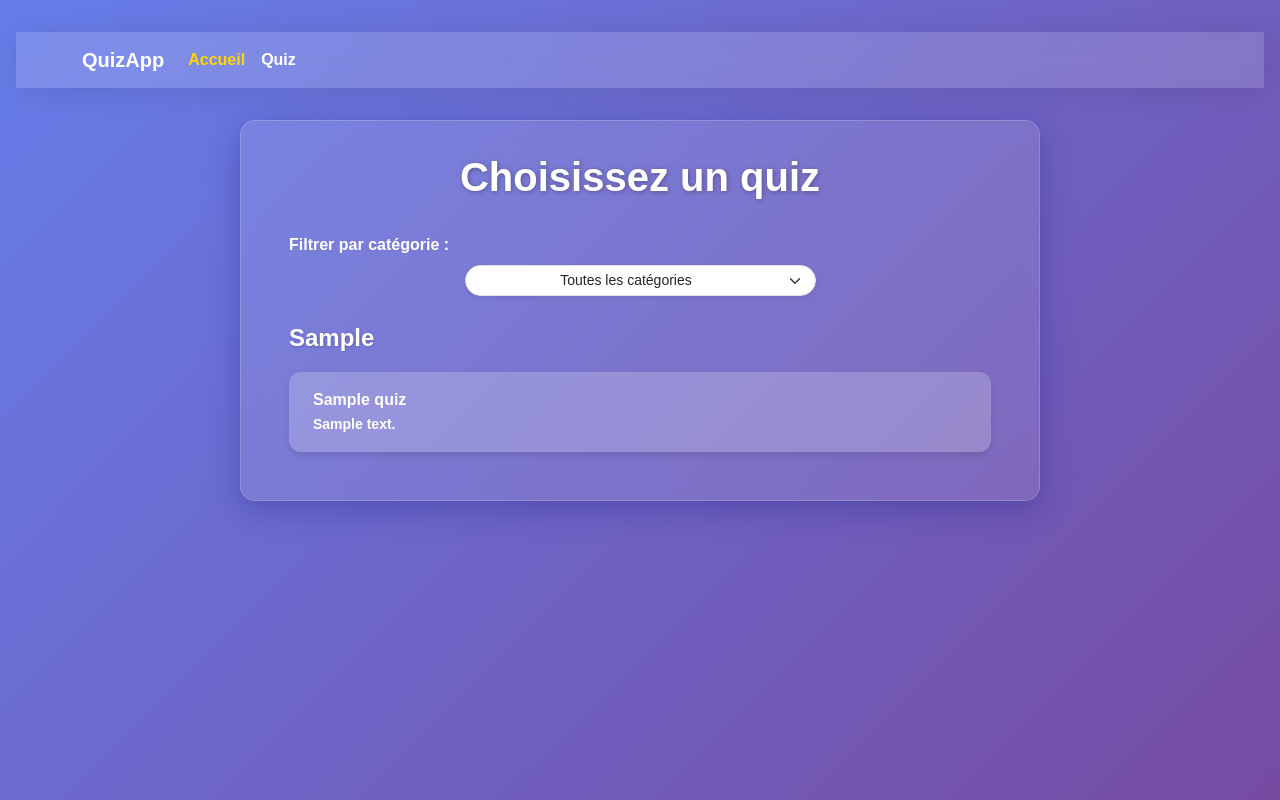
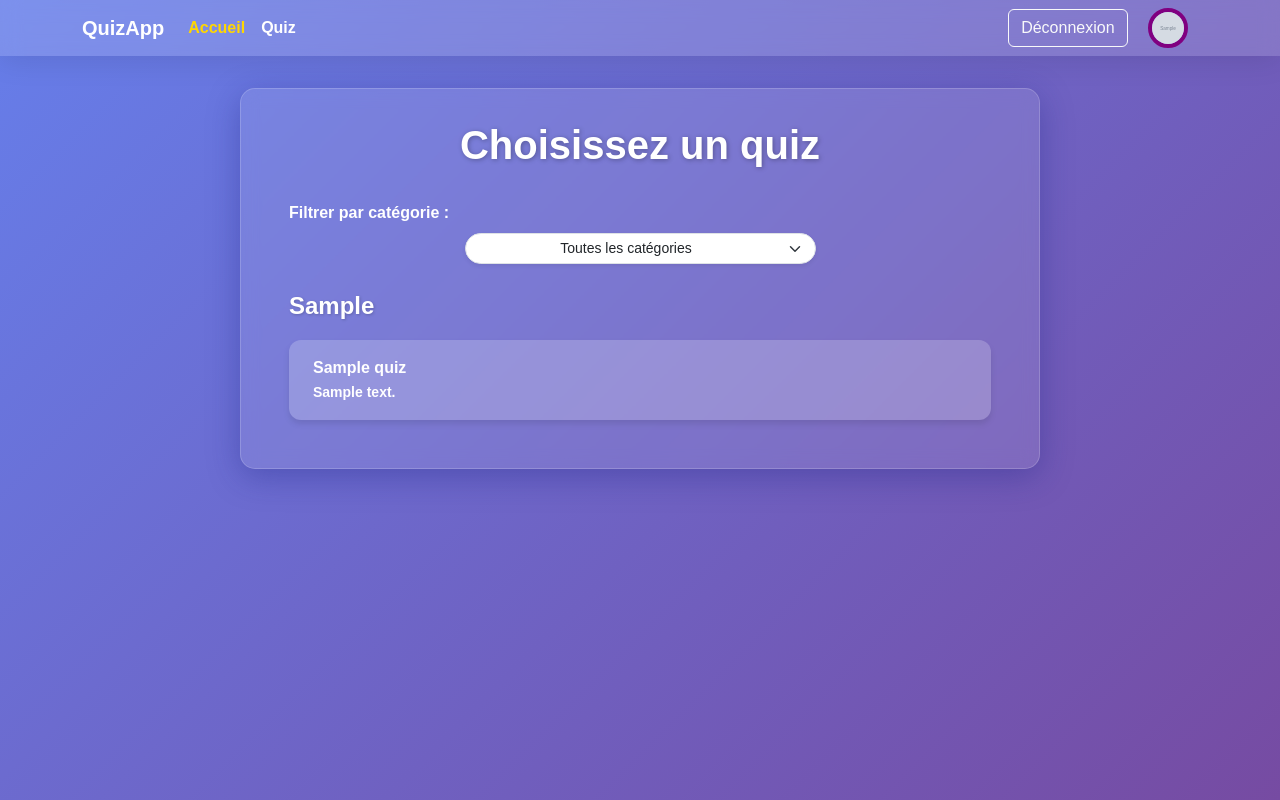
Before and after one commit to Hanae123458/djangoQuizProject, a Django app: page /quiz/choice/ in a window 1280 px wide. Run offline with Django 5.2, Linux system fonts and the light colour scheme; a user stored in the database is signed in; tables that the repository leaves empty hold one stand-in row (values such as "Sample post"); grey boxes marked "Sample" are stand-in pictures.

Commit message:
Enhance user interface: add user profile picture with border to authenticated navbar; update logout functionality and improve navigation links in home, quiz choice, and quiz commence templates.

```diff
--- a/quizApp/templates/quizChoice.html
+++ b/quizApp/templates/quizChoice.html
@@ -10,7 +10,7 @@
       background: linear-gradient(135deg, #667eea, #764ba2);
       font-family: 'Poppins', sans-serif;
       color: #fff;
-      padding: 2rem 1rem;
+
       min-height: 100vh;
     }
 
@@ -113,6 +113,28 @@
             <a class="nav-link" href="#">Quiz</a>
           </li>
         </ul>
+        <div>
+            {% if user.is_authenticated %}
+              <div class="d-inline">
+                <form action="{% url 'logout' %}" method="post" class="d-inline">
+                  {% csrf_token %}
+                  <button type="submit" class="btn btn-outline-light me-2">Déconnexion</button>
+                </form>
+                <a href="" class="me-2"></a>
+                    <img src="{{ user.profile_picture.url }}" alt="Profil" class="rounded-circle" style="width: 40px;
+                    height: 40px;
+                    object-fit: cover;
+                    margin-right: 10px;
+                    border: 4px solid purple;">
+                </a>
+
+              </div>
+            {% else %}
+              <a href="{% url 'login' %}" class="btn btn-outline-light me-2">Connexion</a>
+              <a href="{% url 'signup' %}" class="btn btn-main">Inscription</a>
+            {% endif %}
+
+          </div>
       </div>
     </div>
   </nav>
```
Also changed, not shown: quizApp/templates/home.html (+9 -4 lines), quizApp/templates/quizCommence.html (+23 -1 lines).
